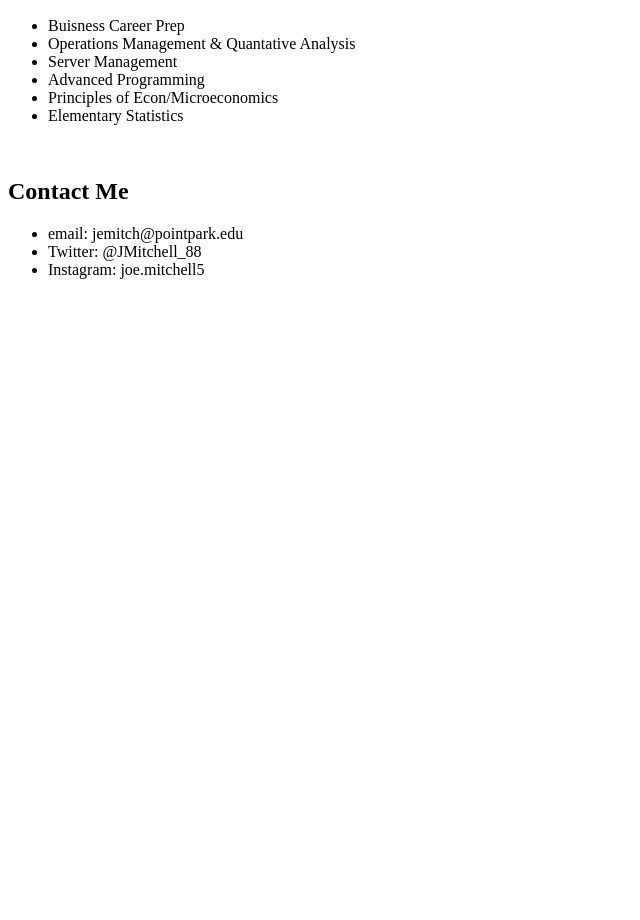
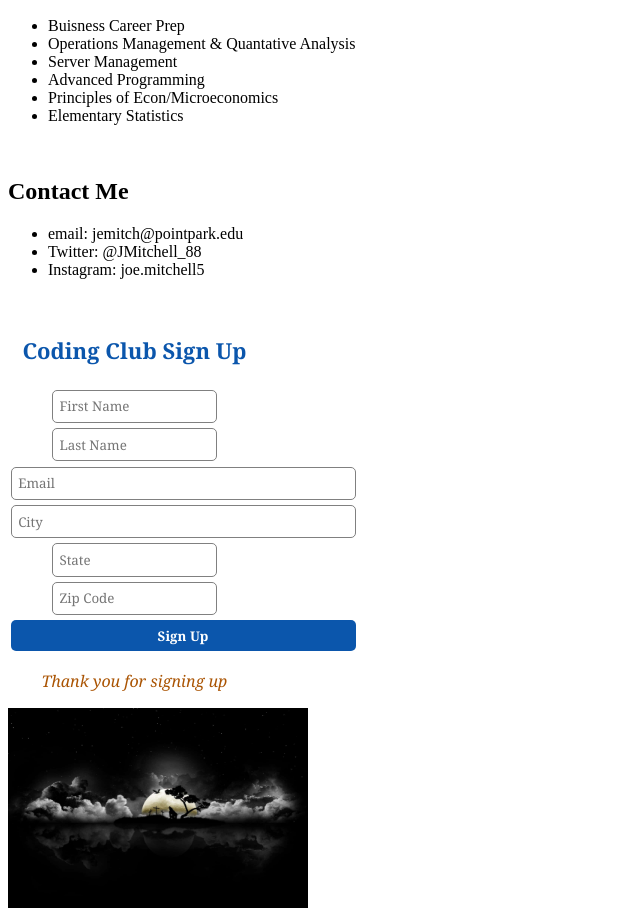
Before and after one commit to jemitchppu/MySite, a plain HTML site: page index.html in a window 1280 px wide. Shown: the part 1379-2299 px from the top of the page, without its empty margins (0-640 px from the left). Before the commit the page ends 1674 px from the top, so only its background shows below. Drawn offline with Linux system fonts and the light colour scheme.

Commit message:
Adding updated work for Module 2. This includes adding a css sheet, creating and styling a form, as well as making an image brighten on hover

```diff
--- a/index.html
+++ b/index.html
@@ -4,6 +4,7 @@
     <meta charset="UTF-8">
     <meta name="viewport" content="width=device-width, initial-scale=1.0">
     <title>Joe Mitchell</title>
+    <link rel="stylesheet" href="mystyle.css">
 </head>
 <body>
 
@@ -68,5 +69,27 @@
         <li>Instagram: joe.mitchell5</li>
     </ul>
 
+<br>
+
+
+
+    <form class="form">
+        <p class="signUpTop">Coding Club Sign Up</p>
+        <input type="text" class="form1Top" name="fname" placeholder="First Name">
+        <input type="text" class="form1Top" name="lname" placeholder="Last Name">
+        <br>
+        <input type="text" class="form1Bottom" name="email" placeholder="Email">
+        <br>
+        <input type="text" class="form1Bottom" name="city" placeholder="City">
+        <br>
+        <input type="text" class="form1Top" name="state" placeholder="State">
+        <input type="text" class="form1Top" name="zip" placeholder="Zip Code">
+        <br>
+        <input type="submit" class="submit" value="Sign Up">
+        <p class="signUpBottom">Thank you for signing up</p>
+    </form>
+
+    <img src="images/Night.jpg" alt="Night" width="300" height="200" class="night">
+
 </body>
 </html>
--- /dev/null
+++ b/mystyle.css
@@ -0,0 +1,61 @@
+.form {
+    width: 20%;
+    text-align: center;
+}
+
+.signUpTop {
+    font-family: Georgia, 'Times New Roman', Times, serif;
+    font-size: 22px;
+    color: rgb(11, 86, 172);
+    font-weight: bold;
+}
+
+.form1Top {
+    font-family: Georgia, 'Times New Roman', Times, serif;
+    width: 150px;
+    margin: 1%;
+    padding: .5em;
+    text-align: left;
+    border-width: 1px;
+    border-style: solid;
+    border-color: gray;
+    border-radius: 5px;
+}
+
+.form1Bottom {
+    font-family: Georgia, 'Times New Roman', Times, serif;
+    width: 330px;
+    margin: 1%;
+    padding: .5em;
+    border-width: 1px;
+    border-style: solid;
+    border-color: gray;
+    border-radius: 5px;
+}
+
+.submit {
+    font-family: Georgia, 'Times New Roman', Times, serif;
+    background-color: rgb(11, 86, 172);
+    width: 345px;
+    color: White;
+    margin: 1%;
+    padding: .5em;
+    border-style: none;
+    border-radius: 5px;
+    font-weight: bold;
+}
+
+.signUpBottom {
+    font-family: Georgia, 'Times New Roman', Times, serif;
+    font-size: 16px;
+    color: rgb(170, 84, 3);
+    font-style: italic;
+}
+
+.night {
+    transition: 0.5s ease-in-out;
+}
+
+.night:hover {
+    filter: brightness(200%);
+}
```
Also changed, not shown: images/Night.jpg (added).
